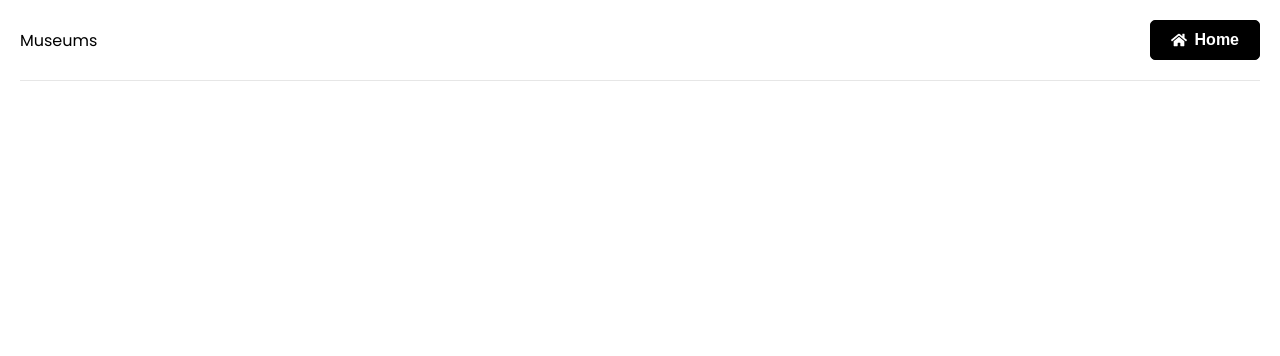
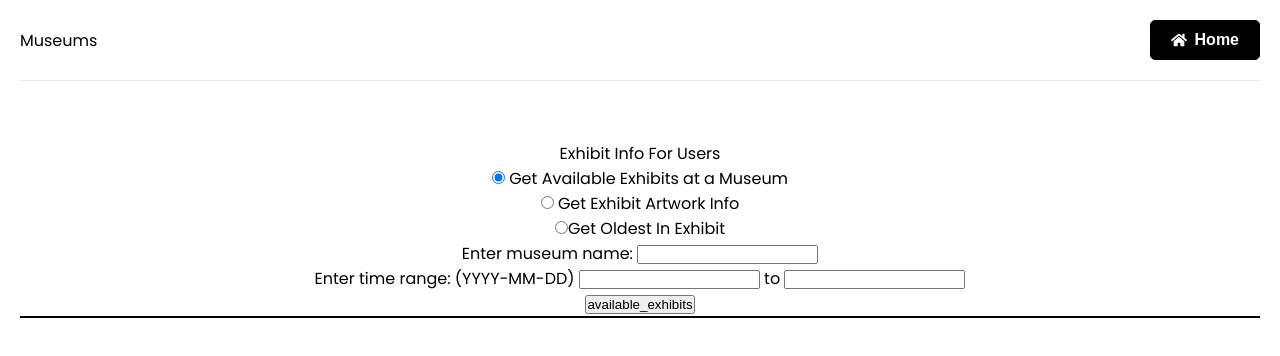
Before and after one commit to zhoum84/museum, a React (Create React App) app in the folder client/: page /exhibitinfo in a window 1280 px wide. Before the commit this address had no page. Shown: the top 356 px of the page. Built offline with nearby package versions, Linux system fonts and the light colour scheme.

Commit message:
add exhibit info

```diff
--- a/client/src/App.js
+++ b/client/src/App.js
@@ -5,6 +5,7 @@ import { SearchPage } from "./pages/SearchPage";
 import { CuratorPage } from "./pages/CuratorPage";
 import { ArtistPage } from "./pages/ArtistPage";
 import { ExhibitPage } from "./pages/ExhibitPage";
+import { ExhibitInfo } from "./pages/ExhibitInfo";
 function App() {
   return (
     <>
@@ -17,6 +18,7 @@ function App() {
           <Route path='/curators' element={<CuratorPage/>}/>
           <Route path='/artists' element={<ArtistPage/>}/>
           <Route path='/exhibits' element={<ExhibitPage/>}/>
+          <Route path='/exhibitinfo' element={<ExhibitInfo/>}/>
           </Routes>
         </div>
       </Router>
--- /dev/null
+++ b/client/src/pages/ExhibitInfo.jsx
@@ -0,0 +1,155 @@
+import React from "react";
+import { useState } from "react";
+import axios from "axios";
+
+// Get_available_exhibitions
+
+// Get_exhibit_artwork_info
+
+// Get_oldest_in_exhibit
+
+export const ExhibitInfo = () => {
+  const [action, setAction] = useState("available_exhibits");
+  const [res, setRes] = useState([]);
+  const [startDate, setStartDate] = useState("");
+  const [endDate, setEndDate] = useState("");
+  const [name, setName] = useState("");
+  const [eid, setEid] = useState("");
+  const handleClick = (e) => {
+    setAction(e.target.value);
+  };
+
+  const elongateId = (id) => {
+    const obj = {
+      Mid: "Museum ID",
+      Eid: "Exhibition ID",
+      Artist_id: "Artist ID",
+      Art_id: "Art ID",
+      Cid: "Curator ID",
+    };
+    if (Object.keys(obj).includes(id)) {
+      return obj[id];
+    }
+    return id;
+  };
+  async function getData() {
+    try {
+      const response = await axios.get("http://localhost:4000/exhibitions", {
+        params: {
+            startDate: startDate,
+            endDate: endDate,
+            name: name
+        },
+    });
+      console.log("Data:", response.data);
+      setRes(response.data);
+    } catch (error) {
+      console.error("Error making GET request:", error);
+    }
+  }
+
+  const oldest = async() => {
+    try {
+        const response = await axios.get("http://localhost:4000/exhibitions/oldest", {
+          params: {
+              eid: eid
+          },
+      });
+        console.log("Data:", response.data);
+        setRes(response.data);
+      } catch (error) {
+        console.error("Error making GET request:", error);
+      }
+    }
+
+    const artwork_info = async() => {
+        try {
+            const response = await axios.get("http://localhost:4000/exhibitions/artwork", {
+              params: {
+                  eid: eid
+              },
+          });
+            console.log("Data:", response.data);
+            setRes(response.data);
+          } catch (error) {
+            console.error("Error making GET request:", error);
+          }
+        }
+
+
+    const handleButtonClick = () => {
+        if (action === "available_exhibits"){
+            getData()
+        } else if (action === "exhibit_artwork"){
+            artwork_info()
+        } else if (action === "oldest"){
+            oldest()
+        }
+    }
+  return (
+    <div>
+      Exhibit Info For Users
+      <form className={"form"}>
+        <label>
+          <input
+            type="radio"
+            value="available_exhibits"
+            checked={action === "available_exhibits"}
+            onClick={(e) => handleClick(e)}
+          />{" "}
+          Get Available Exhibits at a Museum
+        </label>
+        <label>
+          <input
+            type="radio"
+            value="exhibit_artwork"
+            checked={action === "exhibit_artwork"}
+            onClick={(e) => handleClick(e)}
+          />{" "}
+          Get Exhibit Artwork Info
+        </label>
+        <label>
+          <input
+            type="radio"
+            value="oldest"
+            checked={action === "oldest"}
+            onClick={(e) => handleClick(e)}
+          />
+          Get Oldest In Exhibit
+        </label>
+      </form>
+      {action === "available_exhibits" ? (
+        <div className="flex-col">
+        <label>
+          Enter museum name: <input type="text" value={name} onChange={e => setName(e.target.value)}/>{" "}
+        </label>
+
+        <label>
+          Enter time range: (YYYY-MM-DD) <input type="text" value={startDate} onChange={(e) => setStartDate(e.target.value)}/>{" to "} <input type="text" value={endDate} onChange={(e) => setEndDate(e.target.value)}/>
+        </label>
+
+        </div>
+      ) : (
+        <label>
+          Enter exhibit id: <input type="text" value={eid} onChange={e => setEid(e.target.value)}/>{" "}
+        </label>
+      )}
+      <button onClick={handleButtonClick}>{action}</button>
+      <div className="flex-col">
+      <table>
+        <tr>
+          {res.length > 0 &&
+            Object.keys(res[0]).map((k) => <td>{elongateId(k)}</td>)}
+        </tr>
+        {res.map((obj) => (
+          <tr>
+            {Object.entries(obj).map(([key, value]) => (
+              <td key={key}>{value}</td>
+            ))}
+          </tr>
+        ))}
+      </table>
+      </div>
+    </div>
+  );
+};
--- a/client/src/pages/Home.jsx
+++ b/client/src/pages/Home.jsx
@@ -24,6 +24,10 @@ const Home = () => {
   const handleExhibitClick = () => {
     navigate('/exhibits')
   }
+
+  const handleUserExhibitClick = () => {
+    navigate('/exhibitinfo')
+  }
   return (
     <>
       <section className="heading">
@@ -34,7 +38,7 @@ const Home = () => {
       <button className="btn btn-blue-block" onClick={handleExhibitClick}>Exhibit Management</button>
       <button className="btn btn-blue-block" onClick={handleArtistClick}>Artist and Artwork Management</button>
       <button className="btn btn-blue-block" onClick={handleCuratorClick}>Curator Management</button>
-      <button className="btn btn-blue-block" onClick={handleClick}>User Exhibit</button>
+      <button className="btn btn-blue-block" onClick={handleUserExhibitClick}>User Exhibit</button>
     <div>
 
     </div>
```
Also changed, not shown: 1 other file (tests, documents, lock files or other folders).
